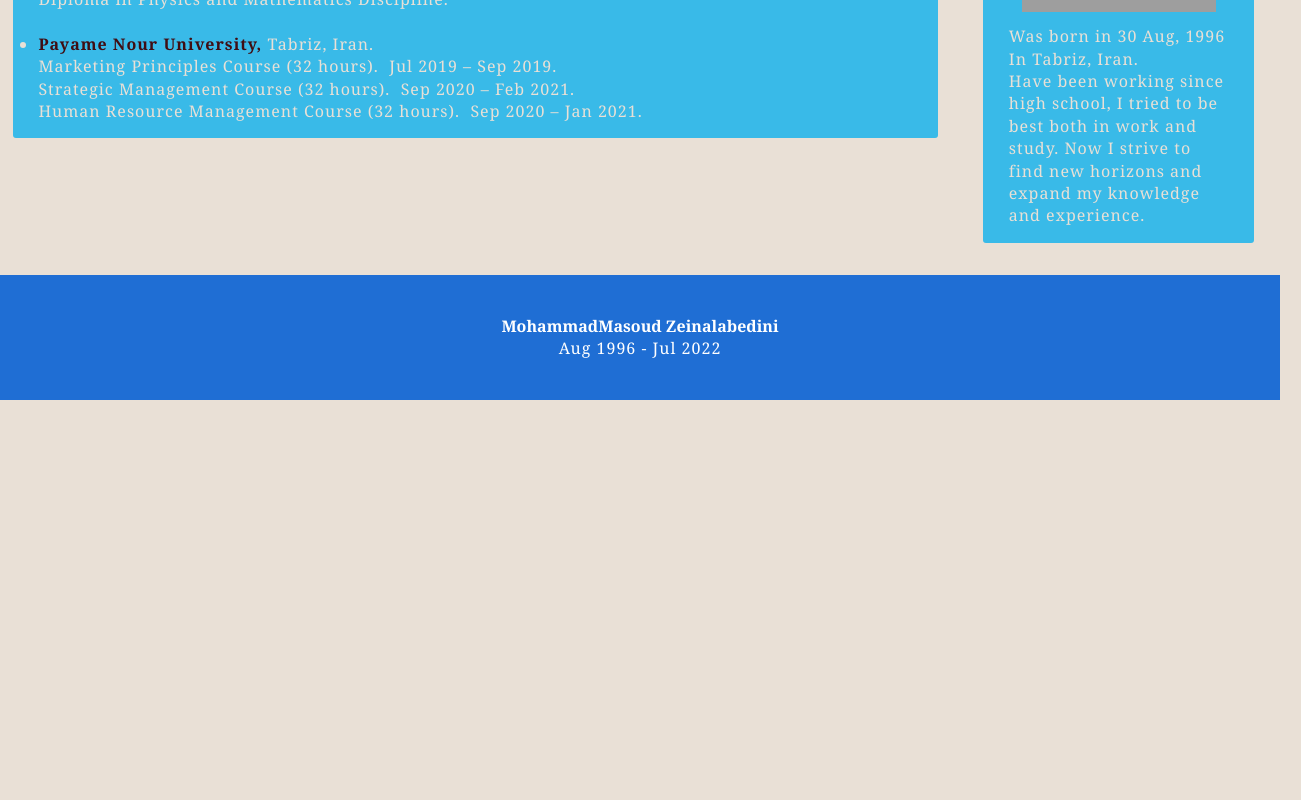
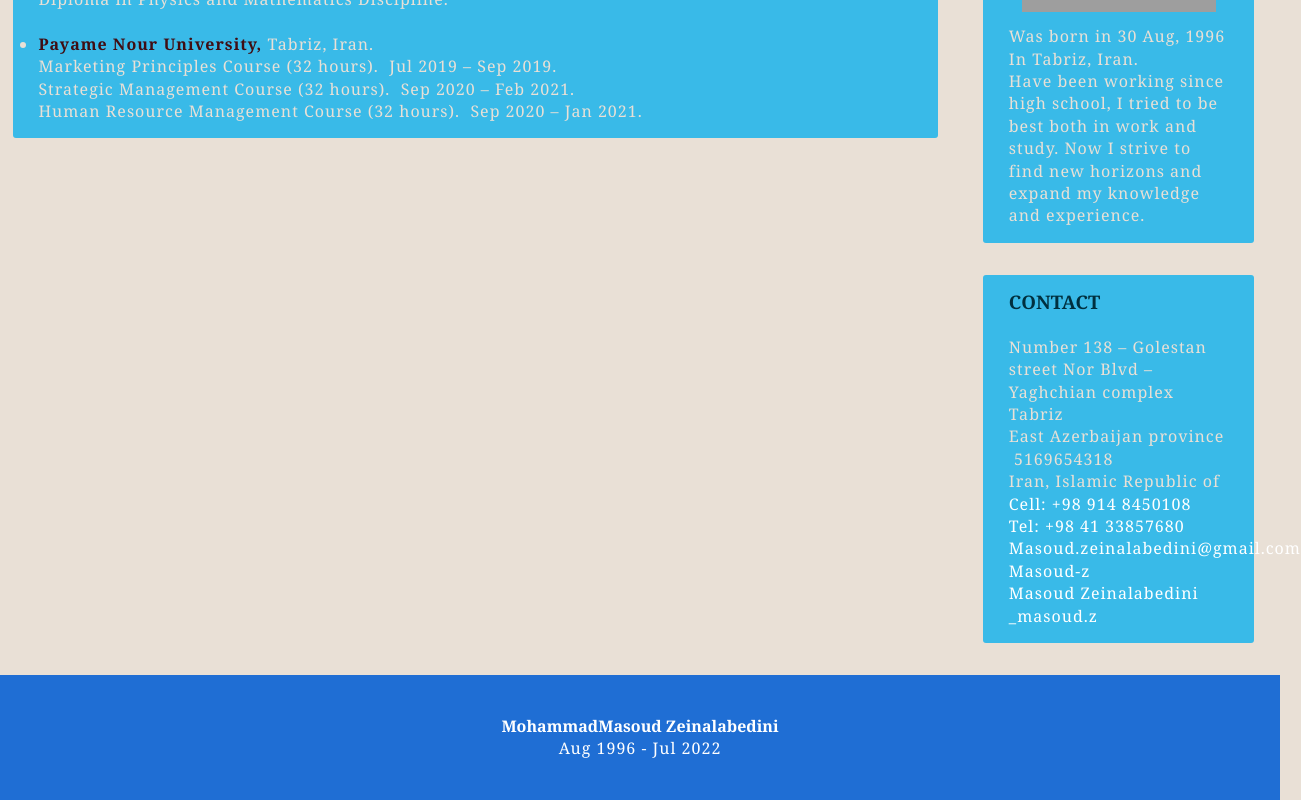
Before and after one commit to Masoud-z/CV, an Angular app: page /education in a window 1280 px wide. Shown: the part 646-1446 px from the top of the page, 1301 px wide, since content can reach past the window. Before the commit the page ends 1046 px from the top, so only its background shows below. Built offline with nearby package versions, Linux system fonts and the light colour scheme; grey boxes are pictures that could not be loaded.

Commit message:
Add font awesome

```diff
--- a/angular.json
+++ b/angular.json
@@ -90,6 +90,7 @@
               "src/assets"
             ],
             "styles": [
+              "node_modules/font-awesome/css/font-awesome.css",
               "src/styles.css"
             ],
             "scripts": []
--- a/package.json
+++ b/package.json
@@ -18,6 +18,8 @@
     "@angular/platform-browser": "~13.3.0",
     "@angular/platform-browser-dynamic": "~13.3.0",
     "@angular/router": "~13.3.0",
+    "@fortawesome/fontawesome-svg-core": "^6.1.1",
+    "font-awesome": "^4.7.0",
     "rxjs": "~7.5.0",
     "tslib": "^2.3.0",
     "zone.js": "~0.11.4"
--- a/src/app/app.module.ts
+++ b/src/app/app.module.ts
@@ -12,6 +12,7 @@ import { LanguagesComponent } from './main/languages/languages.component';
 import { SkillsComponent } from './main/skills/skills.component';
 import { AsideComponent } from './aside/aside.component';
 import { AboutMeComponent } from './aside/about-me/about-me.component';
+import { ContactComponent } from './aside/contact/contact.component';
 
 @NgModule({
   declarations: [
@@ -24,7 +25,8 @@ import { AboutMeComponent } from './aside/about-me/about-me.component';
     LanguagesComponent,
     SkillsComponent,
     AsideComponent,
-    AboutMeComponent
+    AboutMeComponent,
+    ContactComponent
   ],
   imports: [
     BrowserModule,
--- a/src/app/aside/aside.component.html
+++ b/src/app/aside/aside.component.html
@@ -1 +1,2 @@
 <app-about-me></app-about-me>
+<app-contact></app-contact>
--- /dev/null
+++ b/src/app/aside/contact/contact.component.html
@@ -0,0 +1,24 @@
+
+
+<div class="card">
+    <h3 >CONTACT</h3> <br>
+    <p> <span class="fa fa-map-marker" aria-hidden="true"></span> Number 138 – Golestan street
+        Nor Blvd – Yaghchian complex  <br>
+        Tabriz <br>
+        East Azerbaijan province<br>
+        <span class="fa fa-envelope"></span>
+        &nbsp;5169654318 <br>
+        Iran, Islamic Republic of <br>
+        <a href="tel:+989148450108">
+            <span class="fa fa-phone" aria-hidden="true"></span>
+            Cell: +98 914 8450108</a> <br>
+        <a href="tel:+984133857680">
+            <span class="fa fa-mobile" aria-hidden="true"></span>
+            Tel: +98 41 33857680 </a><br>
+        <a href="mailto:Masoud.zeinalabedini@gmail.com">
+        <span class="fa fa-envelope-o" aria-hidden="true"></span><span class="small"> Masoud.zeinalabedini@gmail.com</span></a> <br>
+        <a href="https://github.com/Masoud-z" target="_blank"><span class="fa fa-github" aria-hidden="true"></span> Masoud-z</a> <br>
+        <a href="https://www.linkedin.com/in/masoud-zeinalabedini-55328323a/" target="_blank"><span class="fa fa-linkedin-square" aria-hidden="true"></span> Masoud Zeinalabedini</a><br>
+        <a href="https://www.instagram.com/_masood.z/" target="_blank"><span class="fa fa-instagram" aria-hidden="true"></span> _masoud.z</a>
+    </p>
+</div>
--- /dev/null
+++ b/src/app/aside/contact/contact.component.ts
@@ -0,0 +1,15 @@
+import { Component, OnInit } from '@angular/core';
+
+@Component({
+  selector: 'app-contact',
+  templateUrl: './contact.component.html',
+  styleUrls: ['./contact.component.css']
+})
+export class ContactComponent implements OnInit {
+
+  constructor() { }
+
+  ngOnInit(): void {
+  }
+
+}
```
Also changed, not shown: src/app/aside/contact/contact.component.css (added), 1 other file (tests, documents, lock files or other folders).
